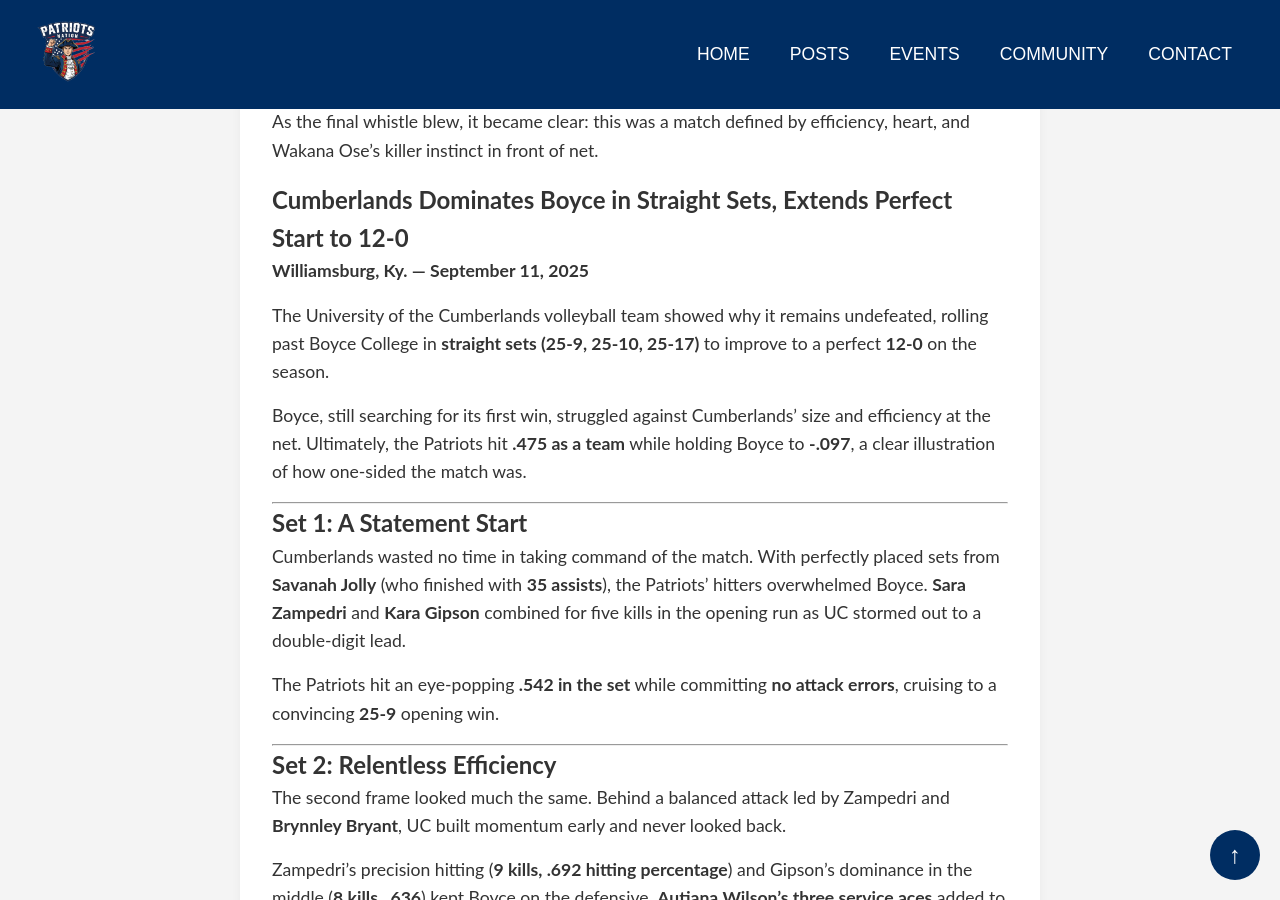
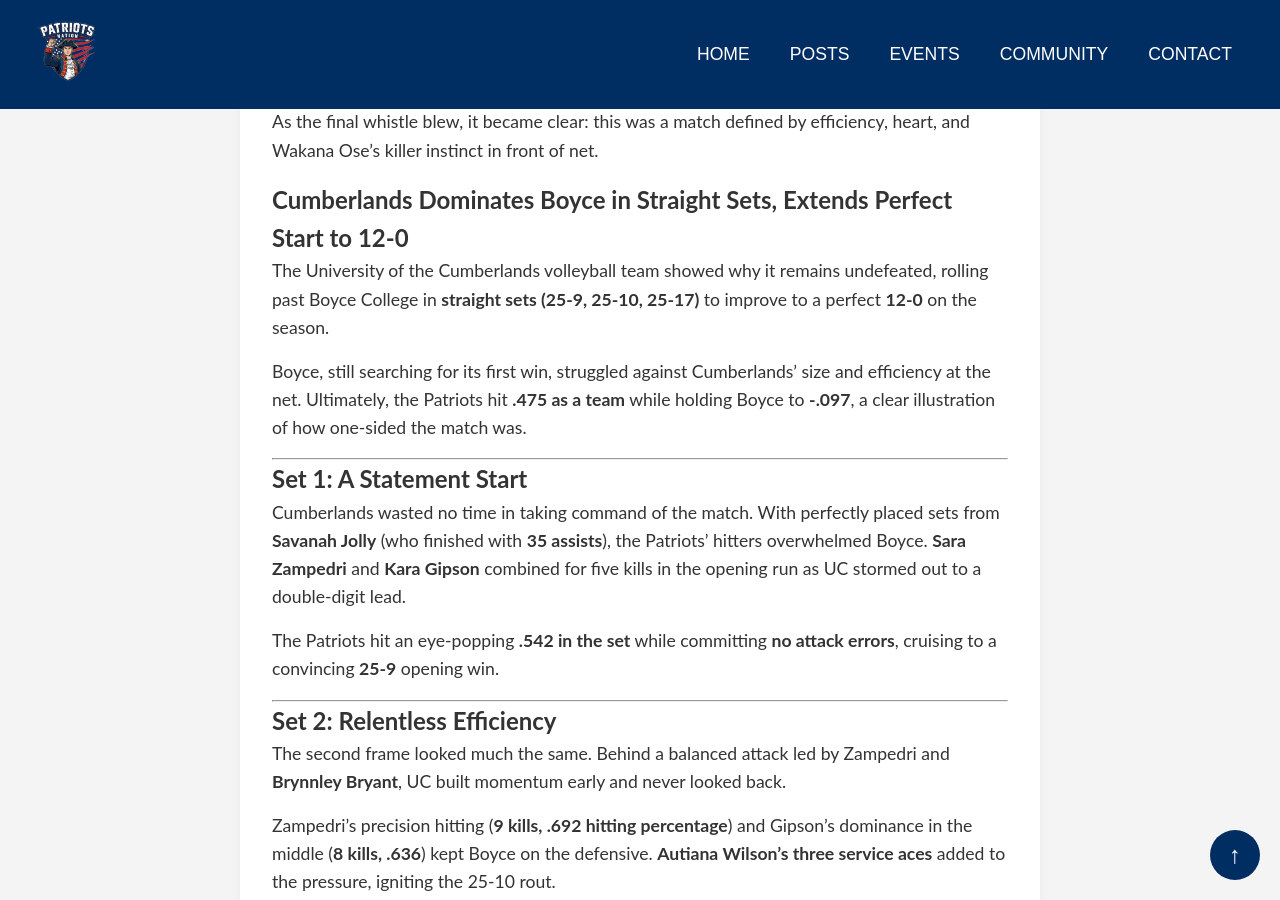
Before and after one commit to bshroats5/Patriots_Nation, a Jekyll site: the page built from _posts/2025-09-11-soccer-and-volleyball-keep-winning.md, in a window 1280 px wide and 900 px high, scrolled down 1889 px. Built offline with Jekyll 4.4.1, drawn with Linux system fonts in a browser that asks for light colours.

Commit message:
Update 2025-09-11-soccer-and-volleyball-keep-winning.md

```diff
--- a/_posts/2025-09-11-soccer-and-volleyball-keep-winning.md
+++ b/_posts/2025-09-11-soccer-and-volleyball-keep-winning.md
@@ -52,8 +52,6 @@ For St. Thomas, the loss was a frustrating story of missed chances. Despite cont
 As the final whistle blew, it became clear: this was a match defined by efficiency, heart, and Wakana Ose’s killer instinct in front of net.
 
 # Cumberlands Dominates Boyce in Straight Sets, Extends Perfect Start to 12-0
-
-**Williamsburg, Ky. — September 11, 2025**
 
 The University of the Cumberlands volleyball team showed why it remains undefeated, rolling past Boyce College in **straight sets (25-9, 25-10, 25-17)** to improve to a perfect **12-0** on the season.
 
```
